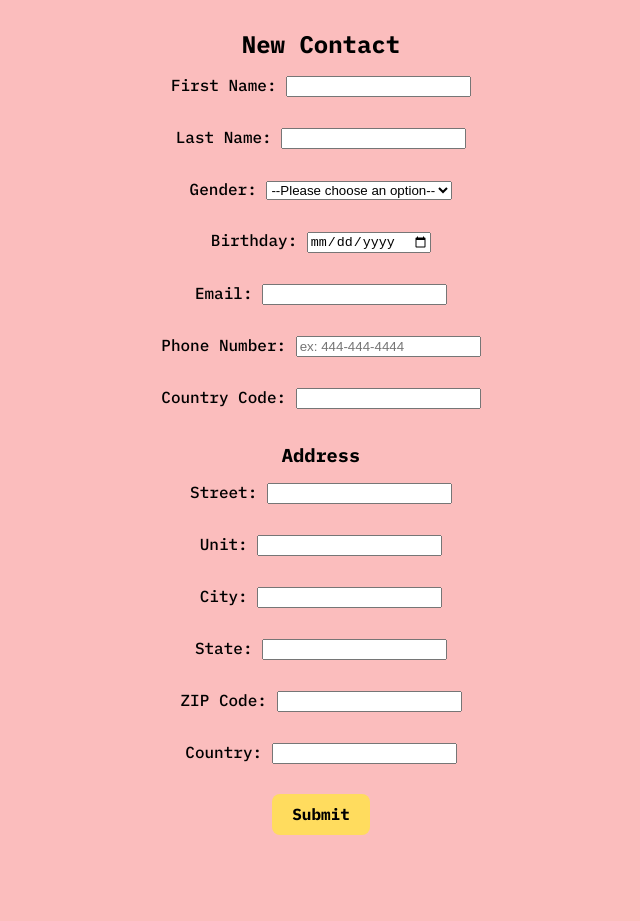
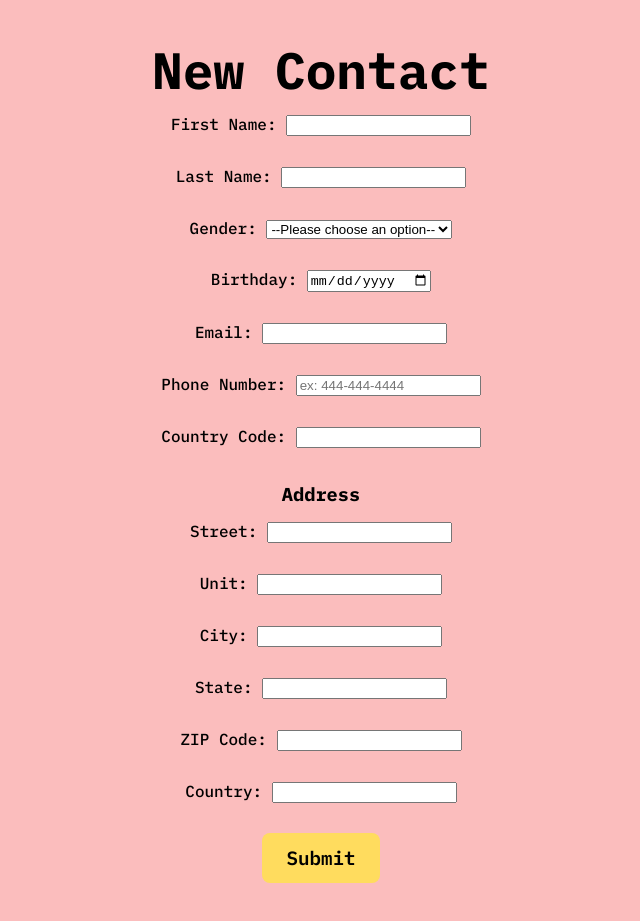
Before and after one commit to dyazdani/contact-list, a React (Vite) app: page /create in a window 1280 px wide. Shown: the whole page, without its empty margins (319-959 px from the left). Before the commit the page ends 873 px from the top, so only its background shows below. Built offline with nearby package versions, Linux system fonts and the light colour scheme.

Commit message:
Adjusted button font size and weight

```diff
--- a/src/components/CreateContactForm.tsx
+++ b/src/components/CreateContactForm.tsx
@@ -60,7 +60,7 @@ const CreateContactForm = () => {
 
     return (
         <>
-            <h2>New Contact</h2>
+            <h1>New Contact</h1>
             <form onSubmit={handleSubmit}>
                 <div>
                     <label htmlFor="first-name">First Name: </label>
--- a/src/index.css
+++ b/src/index.css
@@ -66,8 +66,8 @@ button {
   border-radius: 8px;
   border: 1px solid transparent;
   padding: 0.6em 1.2em;
-  font-size: 1em;
-  font-weight: 700;
+  font-size: 1.2rem;
+  font-weight: 600;
   font-family: inherit;
   background-color: #ffdc5e;
   cursor: pointer;
@@ -84,7 +84,8 @@ button:focus-visible {
 button a {
   color: #000000;
   text-decoration: none;
-  font-weight: 700;
+  font-weight: 600;
+  font-size: 1.2rem;
 }
 
 .details-buttons {
```
